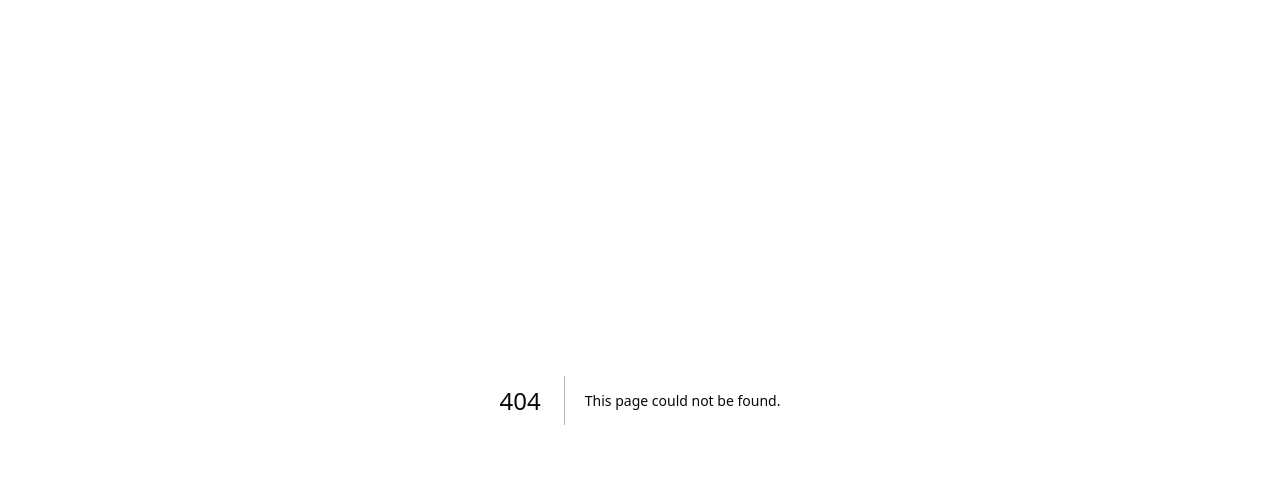
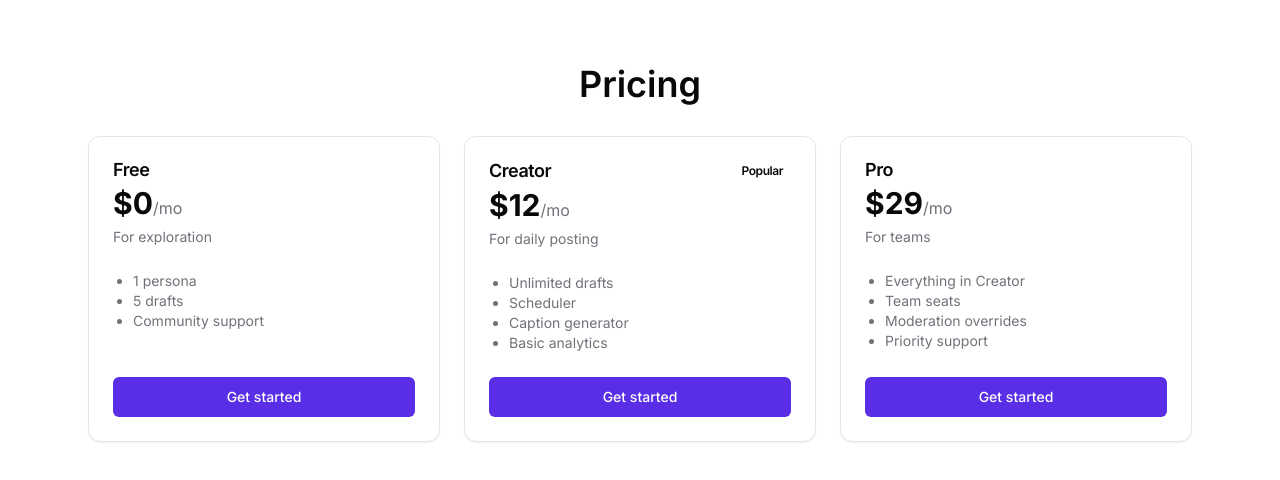
Before and after one commit to romantony/Influencer-studio, a Next.js app in the folder influencerstudio/apps/web/: page /pricing in a window 1280 px wide. Before the commit this address had no page. Shown: the top 480 px of the page. Built offline with nearby package versions, Linux system fonts and the light colour scheme.

Commit message:
marketing: add features/pricing/faq pages and dashboard topbar
- New shadcn-style components: Section, Hero, FeatureCards, Testimonials, FAQ, Topbar
- Sidebar layout gains Topbar with search and theme toggle
- Pricing page uses simplified badge; all pages statically prerender

```diff
--- a/influencerstudio/apps/web/app/(dashboard)/layout.tsx
+++ b/influencerstudio/apps/web/app/(dashboard)/layout.tsx
@@ -5,6 +5,7 @@ import { usePathname } from 'next/navigation';
 import { cn } from '@/lib/utils';
 import { Button } from '@influencerstudio/ui';
 import { BarChart3, CalendarDays, Camera, Library, Settings, UserCircle, Sparkles } from 'lucide-react';
+import { Topbar } from '@/components/topbar';
 
 const navItems = [
   { href: '/app/avatars', label: 'Avatar Creator', icon: Camera },
@@ -50,7 +51,8 @@ export default function DashboardLayout({ children }: { children: ReactNode }) {
           <Link href="/api/auth/signout">Sign out</Link>
         </Button>
       </aside>
-      <main className="flex-1 p-8">
+      <main className="flex-1 p-4 sm:p-8">
+        <Topbar />
         <div className="mx-auto flex w-full max-w-6xl flex-col gap-6">{children}</div>
       </main>
     </div>
--- /dev/null
+++ b/influencerstudio/apps/web/app/(marketing)/faq/page.tsx
@@ -0,0 +1,5 @@
+import { FAQ } from '@/components/faq';
+
+export default function FaqPage() {
+  return <FAQ />;
+}
--- /dev/null
+++ b/influencerstudio/apps/web/app/(marketing)/features/page.tsx
@@ -0,0 +1,24 @@
+import { CalendarDays, ShieldCheck, Sparkles } from 'lucide-react';
+import { FeatureCards } from '@/components/feature-cards';
+
+const features = [
+  {
+    title: 'AI Personas that feel human',
+    description: 'On-brand Instagram voices with tone, pillars, and audience baked in.',
+    icon: Sparkles
+  },
+  {
+    title: 'Avatar creation without the hassle',
+    description: 'Turn text prompts or selfies into cinematic avatars and outfits.',
+    icon: ShieldCheck
+  },
+  {
+    title: 'Smart scheduling and engagement',
+    description: 'Plan, publish, and auto-reply with safety guardrails and insights.',
+    icon: CalendarDays
+  }
+];
+
+export default function FeaturesPage() {
+  return <FeatureCards items={features} />;
+}
--- /dev/null
+++ b/influencerstudio/apps/web/app/(marketing)/pricing/page.tsx
@@ -0,0 +1,50 @@
+import { Button, Card, CardContent, CardHeader, CardTitle } from '@influencerstudio/ui';
+import { Section } from '@/components/section';
+
+const plans = [
+  { name: 'Free', price: '$0', tagline: 'For exploration', features: ['1 persona', '5 drafts', 'Community support'] },
+  {
+    name: 'Creator',
+    price: '$12',
+    tagline: 'For daily posting',
+    features: ['Unlimited drafts', 'Scheduler', 'Caption generator', 'Basic analytics']
+  },
+  {
+    name: 'Pro',
+    price: '$29',
+    tagline: 'For teams',
+    features: ['Everything in Creator', 'Team seats', 'Moderation overrides', 'Priority support']
+  }
+];
+
+export default function PricingPage() {
+  return (
+    <Section className="py-16">
+      <h1 className="mb-8 text-center text-4xl font-semibold">Pricing</h1>
+      <div className="grid gap-6 sm:grid-cols-3">
+        {plans.map((p) => (
+          <Card key={p.name} className="flex flex-col">
+            <CardHeader>
+              <CardTitle className="flex items-center justify-between">
+                {p.name}
+                {p.name === 'Creator' && (
+                  <span className="rounded-full bg-primary/10 px-2 py-0.5 text-xs text-primary">Popular</span>
+                )}
+              </CardTitle>
+              <div className="mt-1 text-3xl font-bold">{p.price}<span className="text-base font-normal text-muted-foreground">/mo</span></div>
+              <p className="text-sm text-muted-foreground">{p.tagline}</p>
+            </CardHeader>
+            <CardContent className="flex flex-1 flex-col gap-2">
+              <ul className="mb-4 list-disc pl-5 text-sm text-muted-foreground">
+                {p.features.map((f) => (
+                  <li key={f}>{f}</li>
+                ))}
+              </ul>
+              <Button className="mt-auto">Get started</Button>
+            </CardContent>
+          </Card>
+        ))}
+      </div>
+    </Section>
+  );
+}
--- /dev/null
+++ b/influencerstudio/apps/web/components/topbar.tsx
@@ -0,0 +1,47 @@
+'use client';
+
+import { useEffect, useState } from 'react';
+import Link from 'next/link';
+import { Input, Button } from '@influencerstudio/ui';
+import { Command, Search, Bell, Sun, Moon } from 'lucide-react';
+
+export function Topbar() {
+  const [theme, setTheme] = useState<'light' | 'dark'>(() =>
+    (typeof window !== 'undefined' && (localStorage.getItem('theme') as 'light' | 'dark')) || 'light'
+  );
+
+  useEffect(() => {
+    if (typeof document !== 'undefined') {
+      document.documentElement.classList.toggle('dark', theme === 'dark');
+      localStorage.setItem('theme', theme);
+    }
+  }, [theme]);
+
+  return (
+    <div className="sticky top-0 z-10 mb-6 flex items-center gap-3 border-b bg-background/80 px-2 py-3 backdrop-blur supports-[backdrop-filter]:bg-background/60">
+      <div className="flex items-center gap-2 text-sm text-muted-foreground">
+        <Command className="h-4 w-4" />
+        <span className="hidden sm:inline">Press / to search</span>
+      </div>
+      <div className="ml-auto flex items-center gap-2">
+        <div className="hidden items-center gap-2 rounded-xl border px-2 py-1 sm:flex">
+          <Search className="h-4 w-4 text-muted-foreground" />
+          <Input placeholder="Search…" className="h-7 border-none p-0 focus-visible:ring-0" />
+        </div>
+        <Button variant="ghost" size="icon" asChild>
+          <Link href="#">
+            <Bell className="h-5 w-5" />
+          </Link>
+        </Button>
+        <Button
+          variant="ghost"
+          size="icon"
+          onClick={() => setTheme((t) => (t === 'dark' ? 'light' : 'dark'))}
+          aria-label="Toggle theme"
+        >
+          {theme === 'dark' ? <Sun className="h-5 w-5" /> : <Moon className="h-5 w-5" />}
+        </Button>
+      </div>
+    </div>
+  );
+}
```
